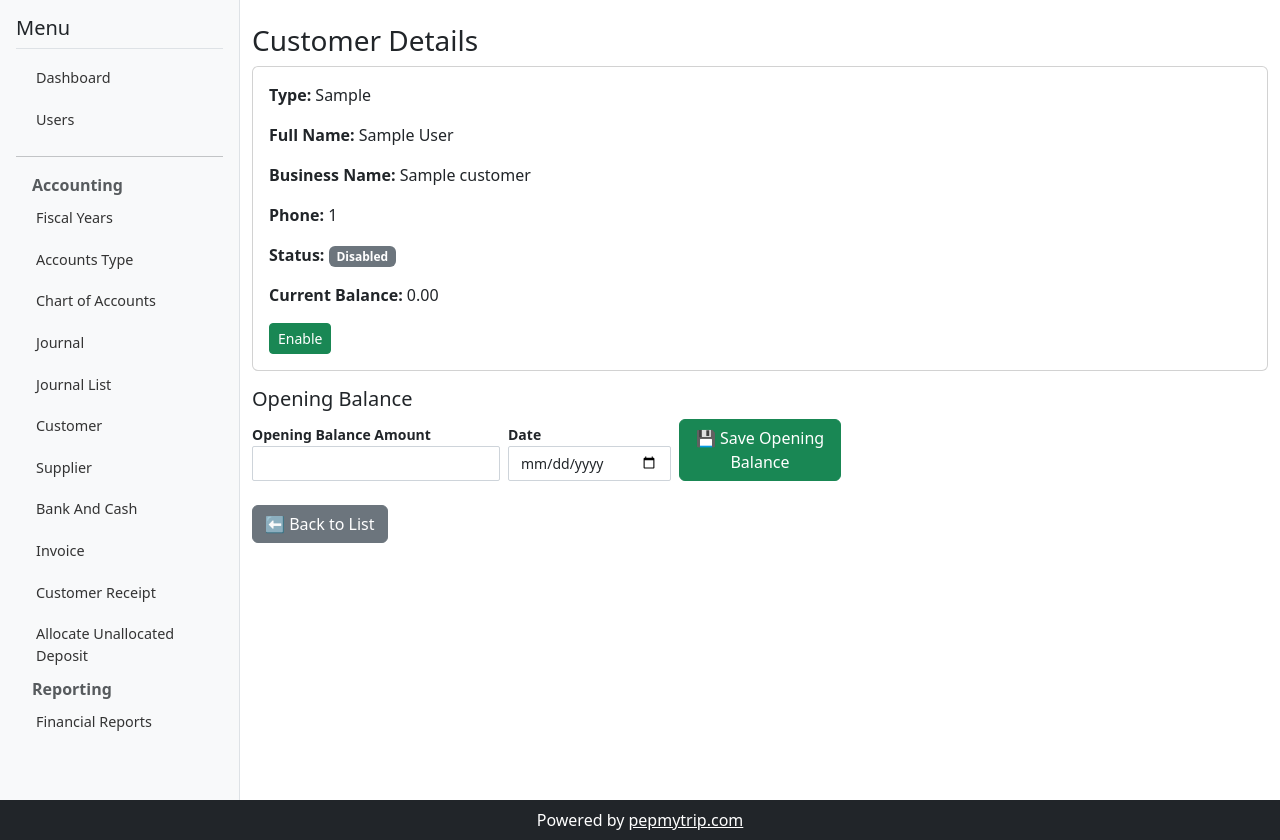
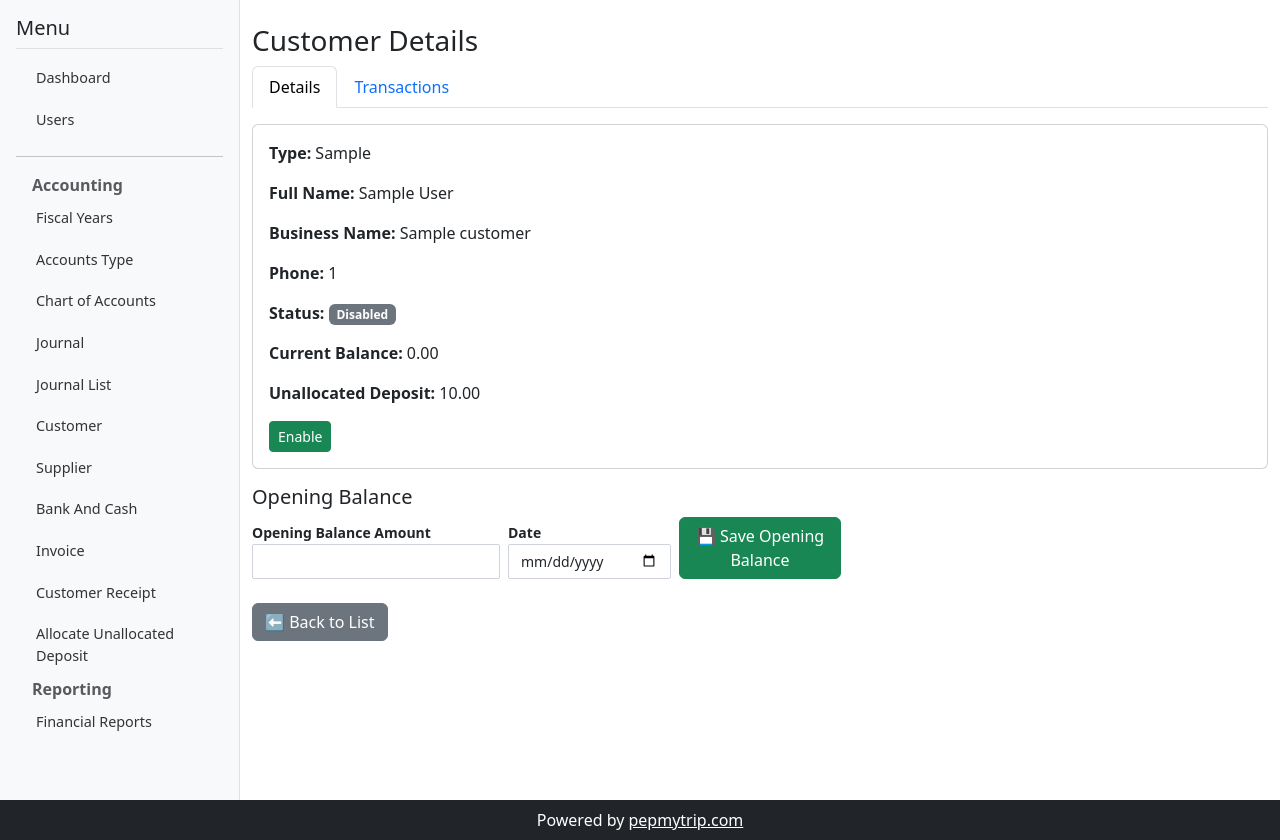
Before and after one commit to farhathwin/tbo, a Flask app: template app/templates/accounting/customer_view.html in a window 1280 px wide. Shown: the part 40-880 px from the top of the page. Run offline with Flask 3, Linux system fonts and the light colour scheme; the template is opened without the code that fills it: most values are stand-ins (such as "Sample title", 1, 10 or a date in 2020); some libraries are stand-ins or nearby versions.

Commit message:
Show deposit balance and transactions on customer view

```diff
--- a/app/templates/accounting/customer_view.html
+++ b/app/templates/accounting/customer_view.html
@@ -4,6 +4,17 @@
 {% block content %}
 <h3>Customer Details</h3>
 
+<ul class="nav nav-tabs" id="custTab" role="tablist">
+  <li class="nav-item" role="presentation">
+    <button class="nav-link active" id="detail-tab" data-bs-toggle="tab" data-bs-target="#detail" type="button" role="tab">Details</button>
+  </li>
+  <li class="nav-item" role="presentation">
+    <button class="nav-link" id="tx-tab" data-bs-toggle="tab" data-bs-target="#tx" type="button" role="tab">Transactions</button>
+  </li>
+</ul>
+
+<div class="tab-content mt-3">
+  <div class="tab-pane fade show active" id="detail" role="tabpanel">
     <div class="card mb-3">
       <div class="card-body">
         <p><strong>Type:</strong> {{ customer.customer_type }}</p>
@@ -18,6 +29,7 @@
           {% endif %}
         </p>
         <p><strong>Current Balance:</strong> {{ "{:,.2f}".format(balance or 0) }}</p>
+        <p><strong>Unallocated Deposit:</strong> {{ "{:,.2f}".format(deposit_balance or 0) }}</p>
         <a href="{{ url_for('accounting_routes.toggle_customer_status', customer_id=customer.id) }}"
            class="btn btn-sm {{ 'btn-danger' if customer.is_active else 'btn-success' }}">
           {{ 'Disable' if customer.is_active else 'Enable' }}
@@ -42,6 +54,38 @@
         </div>
       </div>
     </form>
+  </div>
+
+  <div class="tab-pane fade" id="tx" role="tabpanel">
+    <h5>Transactions</h5>
+    <table class="table table-bordered table-sm">
+      <thead>
+        <tr>
+          <th>Date</th>
+          <th>Reference</th>
+          <th>Account</th>
+          <th>Debit</th>
+          <th>Credit</th>
+          <th>Narration</th>
+        </tr>
+      </thead>
+      <tbody>
+        {% for t in transactions %}
+        <tr>
+          <td>{{ t.entry.date.strftime('%Y-%m-%d') }}</td>
+          <td>{{ t.entry.reference }}</td>
+          <td>{{ t.account.account_code }} - {{ t.account.account_name }}</td>
+          <td>{{ "{:,.2f}".format(t.debit or 0) }}</td>
+          <td>{{ "{:,.2f}".format(t.credit or 0) }}</td>
+          <td>{{ t.narration }}</td>
+        </tr>
+        {% else %}
+        <tr><td colspan="6" class="text-center text-muted">No transactions.</td></tr>
+        {% endfor %}
+      </tbody>
+    </table>
+  </div>
+</div>
 
 <a href="{{ url_for('accounting_routes.customer_list') }}" class="btn btn-secondary mt-4">⬅ Back to List</a>
 {% endblock %}
```
Also changed, not shown: app/routes/accounting_routes.py (+21 -1 lines). Lines whose indentation alone changed are shown as unchanged.
